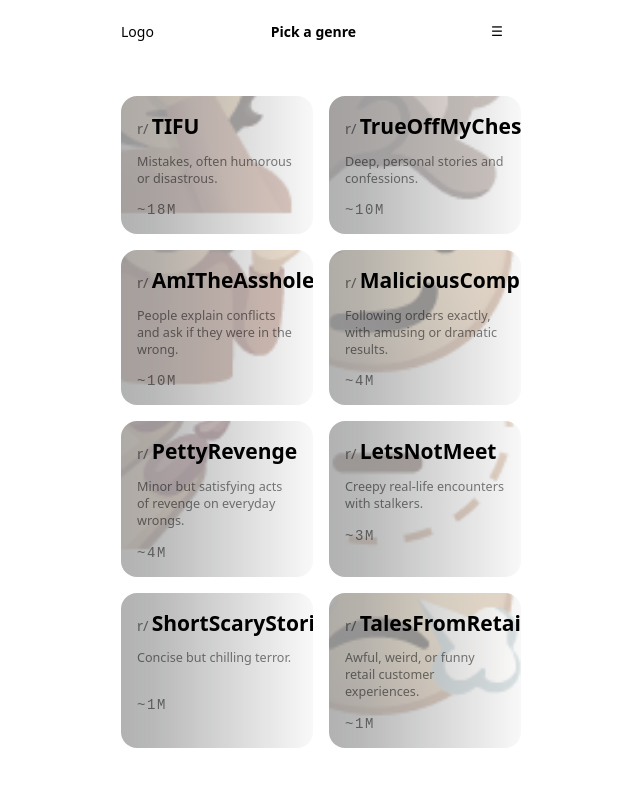
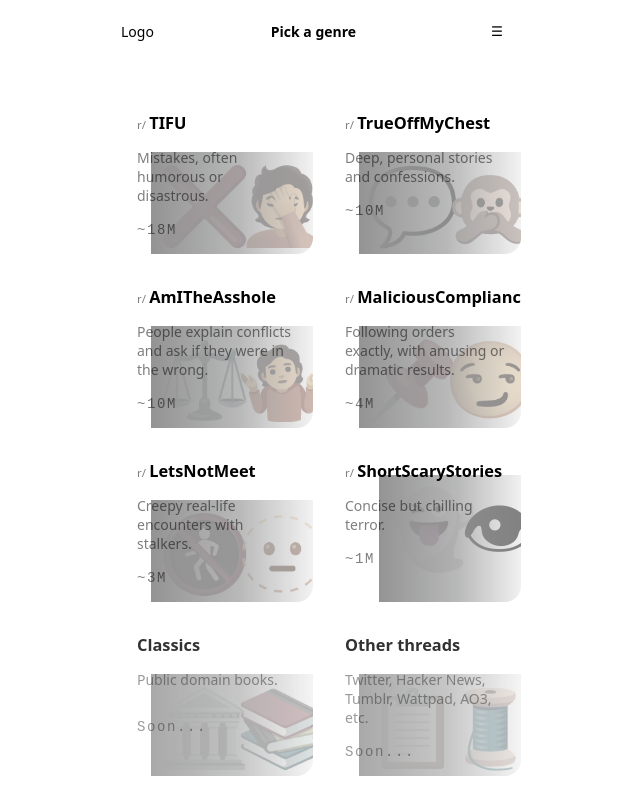
Before and after one commit to andna/lorebites, a React (Create React App) app: page / in a window 1280 px wide. Shown: the whole page, without its empty margins (319-959 px from the left). Built offline with nearby package versions, Linux system fonts and the light colour scheme.

Commit message:
presentation

```diff
--- a/src/components/SinglePost/ContentViewer.css
+++ b/src/components/SinglePost/ContentViewer.css
@@ -92,3 +92,16 @@
   border-radius: 0rem;
   font-family: monospace;
 }
+
+.summary-loading{
+
+  font-size: 10px;
+  font-family: monospace;
+  animation: blink 0.5s infinite;
+}
+
+@keyframes blink {
+  0% { opacity: 1; }
+  50% { opacity: 0.2; }
+  100% { opacity: 1; }
+}
--- a/src/components/SinglePost/ContentViewer.jsx
+++ b/src/components/SinglePost/ContentViewer.jsx
@@ -185,7 +185,7 @@ export function ContentViewer({ selftext_html, processedContent, contentRef }) {
 
         {activeTab === 'short' && (
           <div className="post-content">
-            {loading && <div className="loading">Generating summary...</div>}
+            {loading && wordCounts.shortCut === 0 && <div className="summary-loading">Generating summaries...</div>}
             {error && <div className="error">{error}</div>}
 
             {summaryData.shortCut?.content ? (
@@ -198,7 +198,7 @@ export function ContentViewer({ selftext_html, processedContent, contentRef }) {
 
         {activeTab === 'bite' && (
           <div className="post-content">
-            {loading && <div className="loading">Generating summary...</div>}
+            {loading && wordCounts.biteCut === 0 && <div className="summary-loading">Generating summaries...</div>}
             {error && <div className="error">{error}</div>}
 
             {summaryData.biteCut?.content ? (
@@ -212,7 +212,7 @@ export function ContentViewer({ selftext_html, processedContent, contentRef }) {
         <h3 className="end-of-content">The End</h3>
 
 
-        {(activeTab === 'short' || activeTab === 'bite') && summaryData.biteCut?.content && (
+        {false && (activeTab === 'short' || activeTab === 'bite') && summaryData.biteCut?.content && (
           <div className="button-container">
             <button
               className="generate-button"
--- a/src/components/Subreddits/SubredditList.css
+++ b/src/components/Subreddits/SubredditList.css
@@ -46,7 +46,6 @@
 
 .s-desc{
   min-height: 2rem;
-  font-size: 90%;
 }
 
 .s-grid .card:hover .s-desc{
@@ -59,7 +58,7 @@
   opacity: 0.5;
 
   filter: sepia(0.1) hue-rotate(-15deg) grayscale(0.7);
-  font-size: 20vw;
+  font-size: 75px;
   letter-spacing: -1rem;
   right: 0;
   bottom: 0;
@@ -68,7 +67,7 @@
 
 .s-grid .card:hover  .s-emoji {
   filter: sepia(0) hue-rotate(0deg) grayscale(0);
-  font-size: 20vw;
+  font-size: 75px;
   letter-spacing: -2rem;
   right: 2rem;
   bottom: -2rem;
--- a/src/components/Subreddits/SubredditList.jsx
+++ b/src/components/Subreddits/SubredditList.jsx
@@ -40,12 +40,12 @@ export function SubredditList({ onSelectSubreddit }) {
       "desc": "Following orders exactly, with amusing or dramatic results.",
       "emoji": "📌😏"
     },
-    {
-      "sub": "PettyRevenge",
-      "subs": 4,
-       "desc": "Minor but satisfying acts of revenge on everyday wrongs.",
-  "emoji": "😈💅"
-    },
+    //{
+    //  "sub": "PettyRevenge",
+    //  "subs": 4,
+    //  "desc": "Minor but satisfying acts of revenge on everyday wrongs.",
+    //  "emoji": "😈💅"
+    //},
     // {
     //   "sub": "ProRevenge",
     //   "subs": 2,
@@ -64,12 +64,27 @@ export function SubredditList({ onSelectSubreddit }) {
       "desc": "Concise but chilling terror.",
       "emoji": "👻👁"
     },
+    //{
+    //  "sub": "TalesFromRetail",
+    //  "subs": 1,
+    //  "desc": "Awful, weird, or funny retail customer experiences.",
+    //  "emoji": "🛒😤"
+    //}
+
     {
-      "sub": "TalesFromRetail",
-      "subs": 1,
-      "desc": "Awful, weird, or funny retail customer experiences.",
-      "emoji": "🛒😤"
-    }
+      "sub": "Classics",
+      "subs": 0,
+      "desc": "Public domain books.",
+      "emoji": "🏛️📚",
+      "comingSoon": true
+    },
+    {
+      "sub": "Other threads",
+      "subs": 0,
+      "desc": "Twitter, Hacker News, Tumblr, Wattpad, AO3, etc.",
+      "emoji": "📋🧵",
+      "comingSoon": true
+    },
   ];
 
   // Render the subreddit grid
@@ -79,15 +94,18 @@ export function SubredditList({ onSelectSubreddit }) {
         <div
           key={sub.sub}
           className="card"
-          onClick={() => onSelectSubreddit(sub)}
+          onClick={() => !sub.comingSoon && onSelectSubreddit(sub)}
+          style={{
+            opacity: sub.comingSoon ? 0.8 : 1
+          }}
         >
-          <h2 className="s-title">
-            <small>r/</small>
+          <h3 className="s-title">
+            {!sub.comingSoon && <small>r/</small>}
             {sub.sub}
-          </h2>
+          </h3>
           <p className="s-desc">{sub.desc}</p>
           <span className="s-emoji">{sub.emoji}</span>
-          <span className="s-members">~{sub.subs}M</span>
+          <span className="s-members">{sub.comingSoon ? "Soon..." : `~${sub.subs}M`}</span>
         </div>
       ))}
     </div>
--- a/src/shared/openaiStreaming.js
+++ b/src/shared/openaiStreaming.js
@@ -33,7 +33,8 @@ async function streamSummary({
 
   const biteCut = 80;
   const shortCut = 160;
-  const model = "gpt-4o-mini-2024-07-18";
+  //const model = "gpt-4o-mini-2024-07-18";
+  const model = "gpt-4.1-mini";
   const temperature = 0.5;
   const frequency_penalty = 0.3;
 
```
